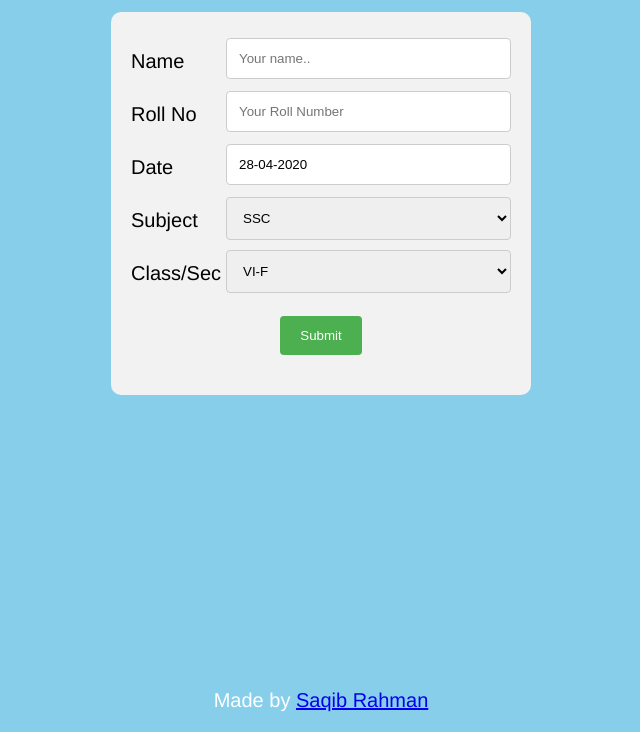
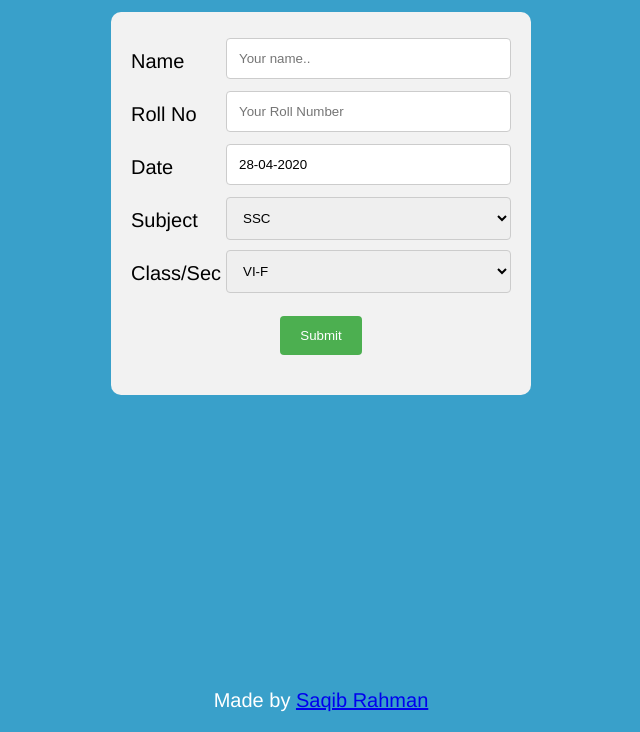
Before and after one commit to rahman-saqib/MiniAttendanceManagementSystem-Node.js, a website: page sites/index.html in a window 1280 px wide. Shown: the part 68-800 px from the top of the page, without its empty margins (319-959 px from the left). Drawn offline with Linux system fonts and the light colour scheme.

Commit message:
make it better

```diff
--- a/server.js
+++ b/server.js
@@ -20,7 +20,7 @@ app.post('/thankyou', async (req, res) => {
     MongoClient.connect(url, function(err , db){
         var q = req.body;
         var dbo = db.db("AttendanceData");
-        //console.log(q);
+        console.log(q);
         if(err) throw err;
         dbo.collection('stuattendance').insertOne(q, function(err , result){
             if(err) throw err;
--- a/sites/index.html
+++ b/sites/index.html
@@ -70,8 +70,9 @@ h1 {
 
   }
 
+
 body{
-  background: skyblue;
+  background: #39a0ca;
   color:black;
   font-family:Helvetica, Arial, sans-serif;
   font-size:15pt;
```
